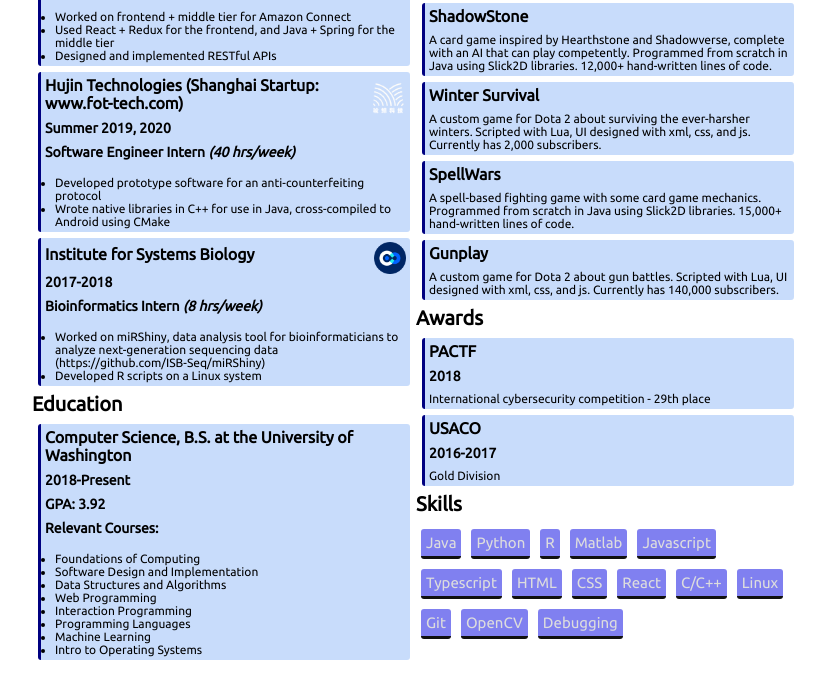
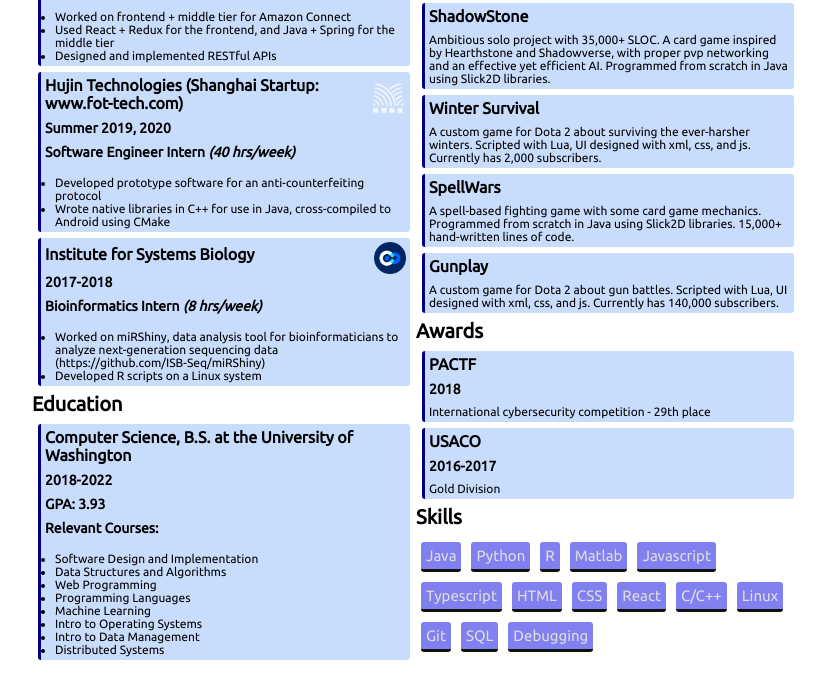
Before and after one commit to FluffyJay1/cs-resume, a plain HTML site: page index.html in a window 1280 px wide. Shown: the part 202-900 px from the top of the page, without its empty margins (224-1049 px from the left). Drawn offline with Linux system fonts and the light colour scheme.

Commit message:
post graduation update

```diff
--- a/index.html
+++ b/index.html
@@ -1,7 +1,7 @@
 <!DOCTYPE html>
 <!--
   Hi! Welcome to my resume. I wrote it myself.
-  This page was last updated 9/21/21.
+  This page was last updated 8/12/22.
 -->
 <html lang="en">
   <head>
@@ -94,18 +94,18 @@
         <h2>Education</h2>
         <section class="entry">
           <h3>Computer Science, B.S. at the University of Washington</h3>
-          <h4>2018-Present</h4>
-          <h4>GPA: 3.92</h4>
+          <h4>2018-2022</h4>
+          <h4>GPA: 3.93</h4>
           <h4>Relevant Courses:</h4>
           <ul>
-            <li>Foundations of Computing</li>
             <li>Software Design and Implementation</li>
             <li>Data Structures and Algorithms</li>
             <li>Web Programming</li>
-            <li>Interaction Programming</li>
             <li>Programming Languages</li>
             <li>Machine Learning</li>
             <li>Intro to Operating Systems</li>
+            <li>Intro to Data Management</li>
+            <li>Distributed Systems</li>
           </ul>
         </section>
         <!-- not relevant anymore, keeping it here for posteriety -->
@@ -133,9 +133,10 @@
           <a href="https://github.com/FluffyJay1/ShadowStone">
             <h3>ShadowStone</h3>
             <p>
-              A card game inspired by Hearthstone and Shadowverse, complete with
-              an AI that can play competently. Programmed from scratch in Java using
-              Slick2D libraries. 12,000+ hand-written lines of code.
+              Ambitious solo project with 35,000+ SLOC. A card game inspired by
+              Hearthstone and Shadowverse, with proper pvp networking and an
+              effective yet efficient AI. Programmed from scratch in Java using
+              Slick2D libraries.
             </p>
           </a>
         </section>
@@ -222,7 +223,7 @@
             <p>Git</p>
           </section>
           <section class="term">
-            <p>OpenCV</p>
+            <p>SQL</p>
           </section>
           <section class="term">
             <p>Debugging</p>
```
